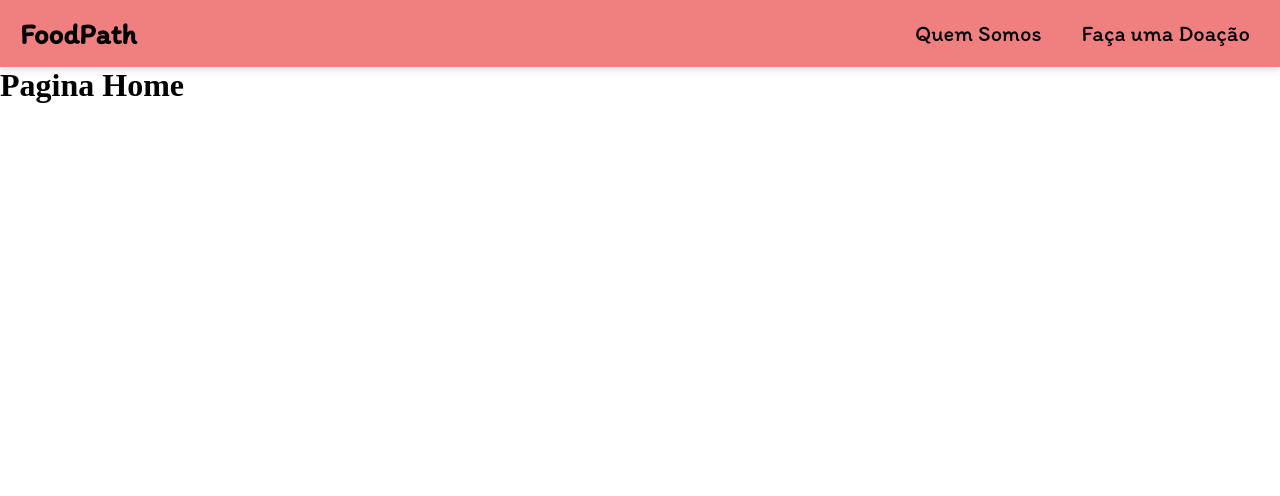
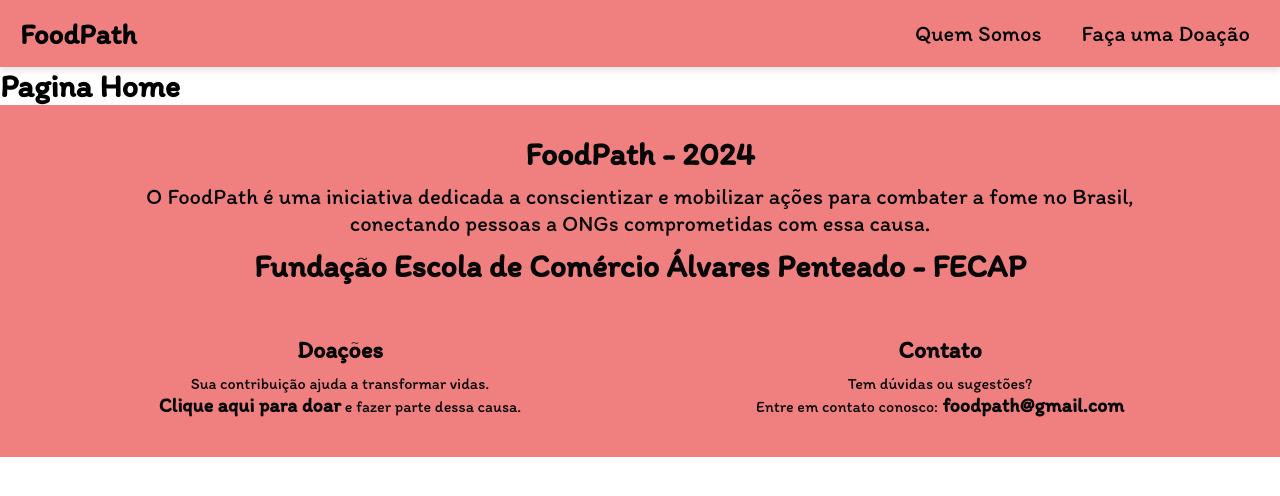
Before and after one commit to 2024-2-NCC2/Projeto1, a React (Vite) app in the folder client/: page / in a window 1280 px wide. Shown: the top 496 px of the page. Built offline with nearby package versions, Linux system fonts and the light colour scheme.

Commit message:
feat: add footer and styling

```diff
--- a/client/src/components/Fotter.jsx
+++ b/client/src/components/Fotter.jsx
@@ -1,11 +1,37 @@
-import React from 'react'
+import React from 'react';
+import { Link } from 'react-router-dom';
 
-const Fotter = () => {
+const Footer = () => {
   return (
-    <div>
+    <footer>
+      <div className="footer-container">
+        <div className="footer-header">
+          <h1 id="foodpath">FoodPath - 2024</h1>
+          <p>
+            O FoodPath é uma iniciativa dedicada a conscientizar e mobilizar ações para combater a fome no Brasil, <br/>
+            conectando pessoas a ONGs comprometidas com essa causa.
+          </p>
+          <h1 id="fecap">Fundação Escola de Comércio Álvares Penteado - FECAP</h1>
+        </div>
+        <div className="footer-content">
+          <div className="footer-section donations">
+            <h2 id="doacoes">Doações</h2>
+            <p>
+              Sua contribuição ajuda a transformar vidas. <br/>
+              <Link to="/donation" className="underline">Clique aqui para doar</Link> e fazer parte dessa causa.
+            </p>
+          </div>
+          <div className="footer-section contact">
+            <h2 id="contato">Contato</h2>
+            <p>
+              Tem dúvidas ou sugestões? <br/> Entre em contato conosco:
+              <a href="mailto:foodpath@gmail.com" className="underline"> foodpath@gmail.com</a>
+            </p>
+          </div>
+        </div>
+      </div>
+    </footer>
+  );
+};
 
-    </div>
-  )
-}
-
-export default Fotter
+export default Footer;
--- a/client/src/index.css
+++ b/client/src/index.css
@@ -2,13 +2,14 @@
     --background-primary-color: #F08080;
     --title-text-color: #050505;
     --text-color: #070707;
-    --link-color:
+    --link-hover-color: #972348;
+    --underline-color: #ce5176;
   }
-
 
   * {
     margin: 0;
     padding: 0;
+    font-family: "Itim", cursive;
   }
 
   .app-header{
@@ -16,7 +17,7 @@
     justify-content: space-between;
     align-items: center;
     padding: 10px 20px;
-    background-color: #F08080;
+    background-color: var(--background-primary-color);
     box-shadow: 0 4px 6px rgba(0, 0, 0, 0.1);
   }
 
@@ -38,13 +39,6 @@
     color: #202020;
   }
 
-  @media (max-width: 768px) {
-    .app-header {
-      flex-direction: column;
-      align-items: flex-start;
-    }
-  }
-
   .app-navbar ul {
     list-style: none;
     display: flex;
@@ -64,14 +58,12 @@
   }
 
   .app-navbar ul li a:hover {
-    color: #972348;
+    color: var(--link-hover-color);
   }
 
   .underline {
     position: relative;
-    display: flex;
-    flex-direction: column;
-    align-items: center;
+    display: inline;
     text-decoration: none;
     font-size: 20px;
 }
@@ -80,18 +72,95 @@
     content: '';
     position: absolute;
     bottom: 0;
-    right: 0;
+    left: 0;
     width: 0;
     height: 2px;
-    background-color: #ce5176;
+    background-color: var(--underline-color);
     transition: width 0.6s cubic-bezier(0.25, 1, 0.5, 1);
 }
 
 @media (hover: hover) and (pointer: fine) {
     .underline:hover::before {
-        left: 0;
-        right: auto;
         width: 100%;
+    }
+}
+
+footer {
+  background-color: var(--background-primary-color);
+  color: var(--text-color);
+  text-align: center;
+  padding: 20px 0;
+  height: auto;
+  width: 100%;
+}
+
+
+.footer-container {
+    display: flex;
+    flex-direction: column;
+    align-items: center;
+    max-width: 1200px;
+    margin: 0 auto;
+}
+
+.footer-header {
+    margin-bottom: 20px;
+}
+
+.footer-header h1 {
+    font-size: 2rem;
+    margin: 10px 0;
+    color: var(--link-color);
+}
+
+.footer-header p {
+  font-size: 1.4rem;
+}
+
+.footer-content {
+    display: flex;
+    justify-content: space-around;
+    width: 100%;
+    flex-wrap: wrap;
+}
+
+.footer-section {
+    flex: 1;
+    padding: 20px;
+    min-width: 250px;
+}
+
+.footer-section h2 {
+    font-size: 1.5rem;
+    margin-bottom: 10px;
+    color: var(--link-color);
+}
+
+.footer-section p {
+    font-size: 16px;
+    color: var(--link-color);
+}
+
+.footer-section a {
+    color: var(--link-color);
+    text-decoration: underline;
+    font-weight: bold;
+    text-decoration: none;
+    transition: color 0.3s ease;
+}
+
+.footer-section a:hover {
+    color: var(--link-hover-color);
+}
+
+@media (max-width: 768px) {
+    .footer-content {
+        flex-direction: column;
+        text-align: center;
+    }
+
+    .footer-section {
+        padding: 10px 0;
     }
 }
 
@@ -101,3 +170,10 @@
     gap: 10px;
   }
 }
+
+@media (max-width: 768px) {
+  .app-header {
+    flex-direction: column;
+    align-items: flex-start;
+  }
+}
```
Lines whose indentation alone changed are shown as unchanged.
